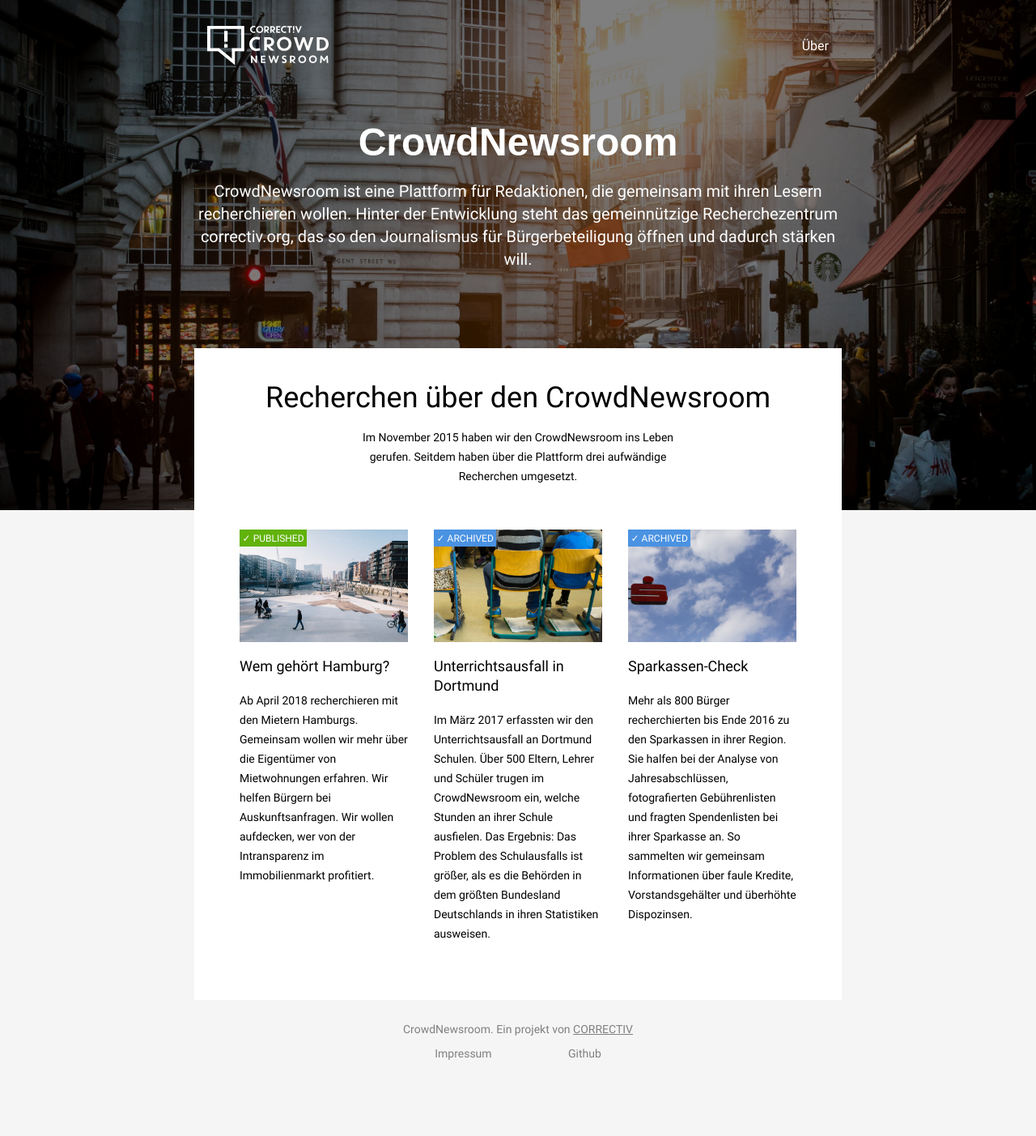
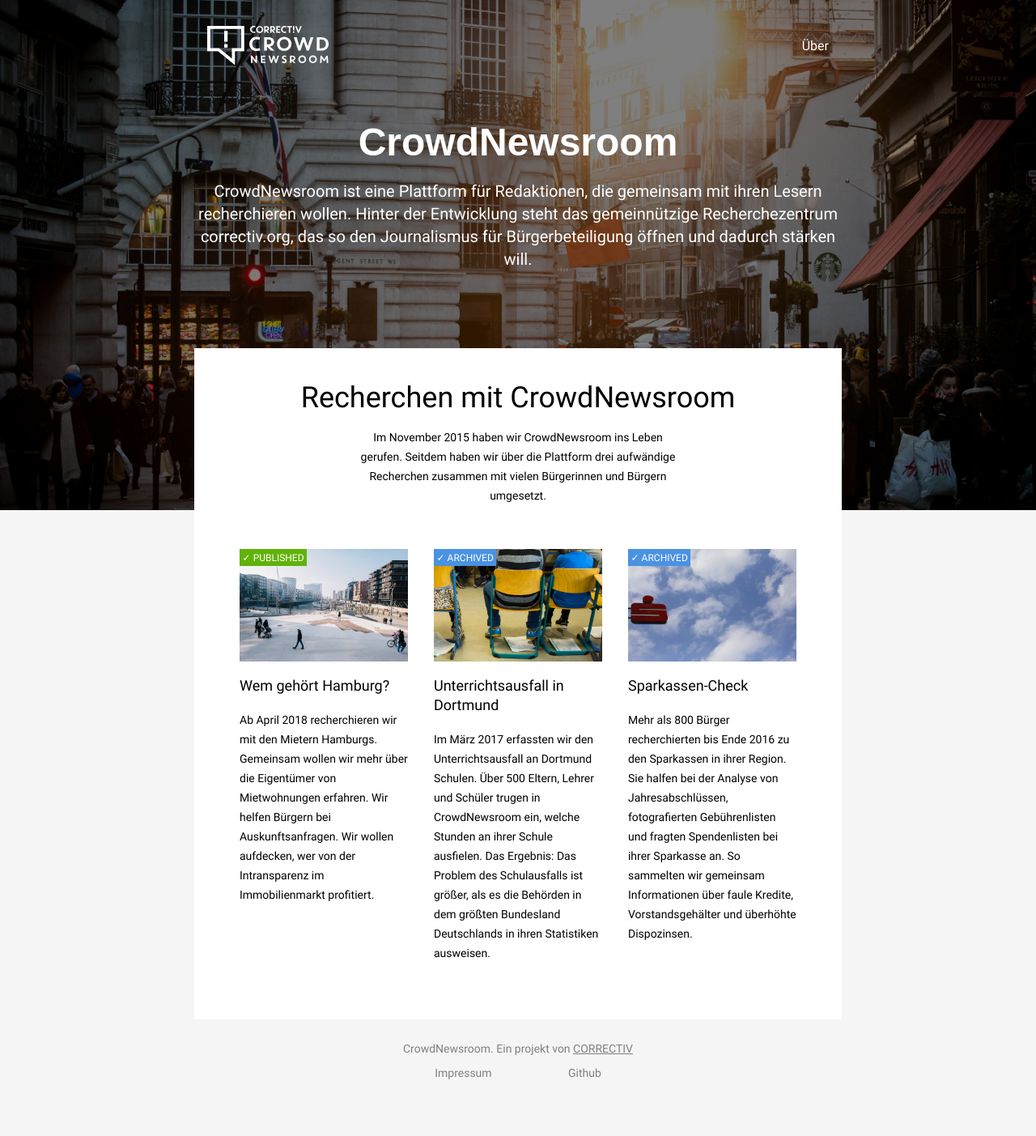
Before and after one commit to correctiv/cnr-landingpage, a Jekyll site: the page built from index.md, in a window 1280 px wide. Shown: the whole page at 81% size. Built offline with Jekyll 4.4.1, drawn with Linux system fonts in a browser that asks for light colours; before the commit the page ends 1379 px from its top, so only the background shows below that.

Commit message:
update texts

```diff
--- a/index.md
+++ b/index.md
@@ -1,8 +1,8 @@
 ---
 layout: page
 ---
-<h2>Recherchen über den CrowdNewsroom</h2>
-<p class='description'>Im November 2015 haben wir den CrowdNewsroom ins Leben gerufen. Seitdem haben über die Plattform drei aufwändige Recherchen umgesetzt.
+<h2>Recherchen mit CrowdNewsroom</h2>
+<p class='description'>Im November 2015 haben wir CrowdNewsroom ins Leben gerufen. Seitdem haben wir über die Plattform drei aufwändige Recherchen zusammen mit vielen Bürgerinnen und Bürgern umgesetzt.
 </p>
 <ul class="projects">
     <li>
@@ -11,7 +11,7 @@
                 <img src="assets/images/wghh.jpg" alt=""/>
             </div>
             <h3>Wem gehört Hamburg?</h3>
-            <p>Ab April 2018 recherchieren mit den Mietern Hamburgs. Gemeinsam wollen wir mehr über die Eigentümer von Mietwohnungen erfahren. Wir helfen Bürgern bei Auskunftsanfragen. Wir wollen aufdecken, wer von der Intransparenz im Immobilienmarkt profitiert.</p>
+            <p>Ab April 2018 recherchieren wir mit den Mietern Hamburgs. Gemeinsam wollen wir mehr über die Eigentümer von Mietwohnungen erfahren. Wir helfen Bürgern bei Auskunftsanfragen. Wir wollen aufdecken, wer von der Intransparenz im Immobilienmarkt profitiert.</p>
         </a>
     </li>
     <li>
@@ -20,7 +20,7 @@
                 <img src="assets/images/unterrichtsausfall.jpg" alt=""/>
             </div>
             <h3>Unterrichtsausfall in Dortmund</h3>
-            <p>Im März 2017 erfassten wir den Unterrichtsausfall an Dortmund Schulen. Über 500 Eltern, Lehrer und Schüler trugen im CrowdNewsroom ein, welche Stunden an ihrer Schule ausfielen. Das Ergebnis: Das Problem des Schulausfalls ist größer, als es die Behörden in dem größten Bundesland Deutschlands in ihren Statistiken ausweisen.</p>
+            <p>Im März 2017 erfassten wir den Unterrichtsausfall an Dortmund Schulen. Über 500 Eltern, Lehrer und Schüler trugen in CrowdNewsroom ein, welche Stunden an ihrer Schule ausfielen. Das Ergebnis: Das Problem des Schulausfalls ist größer, als es die Behörden in dem größten Bundesland Deutschlands in ihren Statistiken ausweisen.</p>
         </a>
     </li>
     <li>
```
